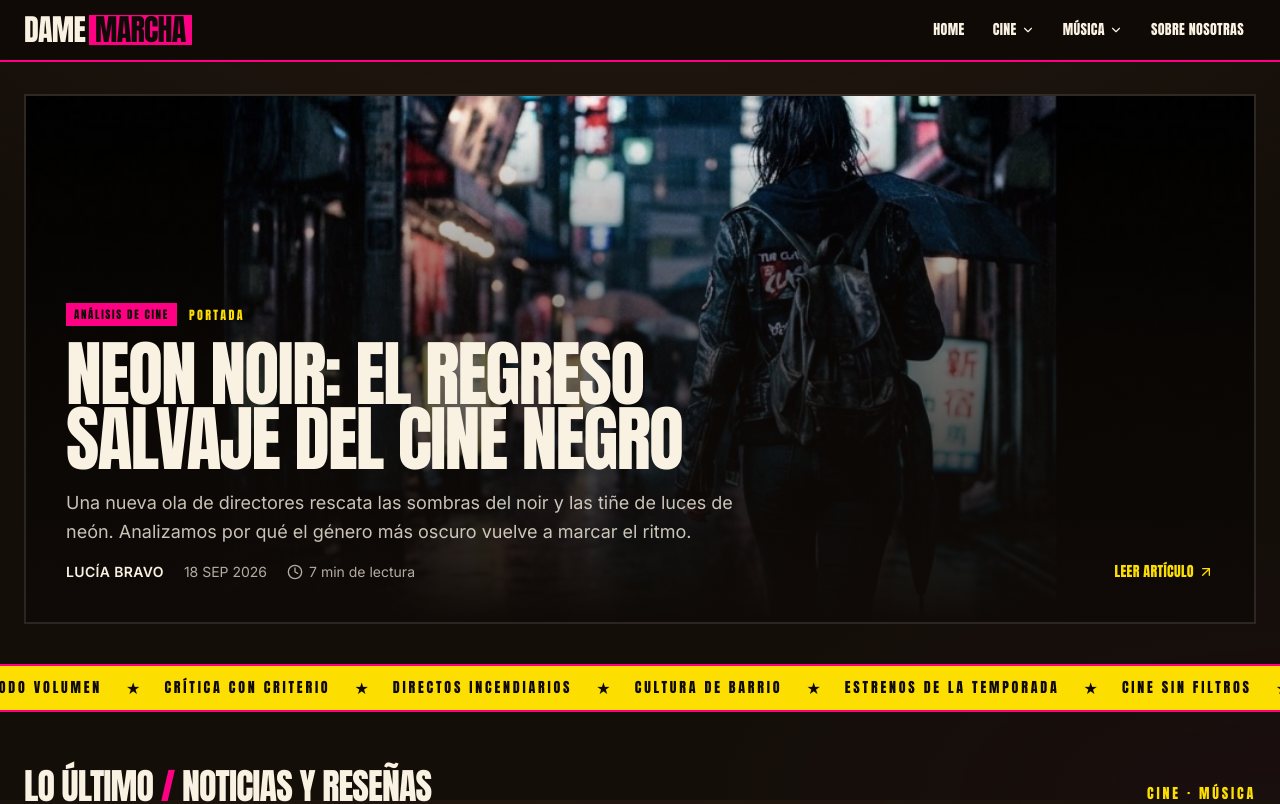
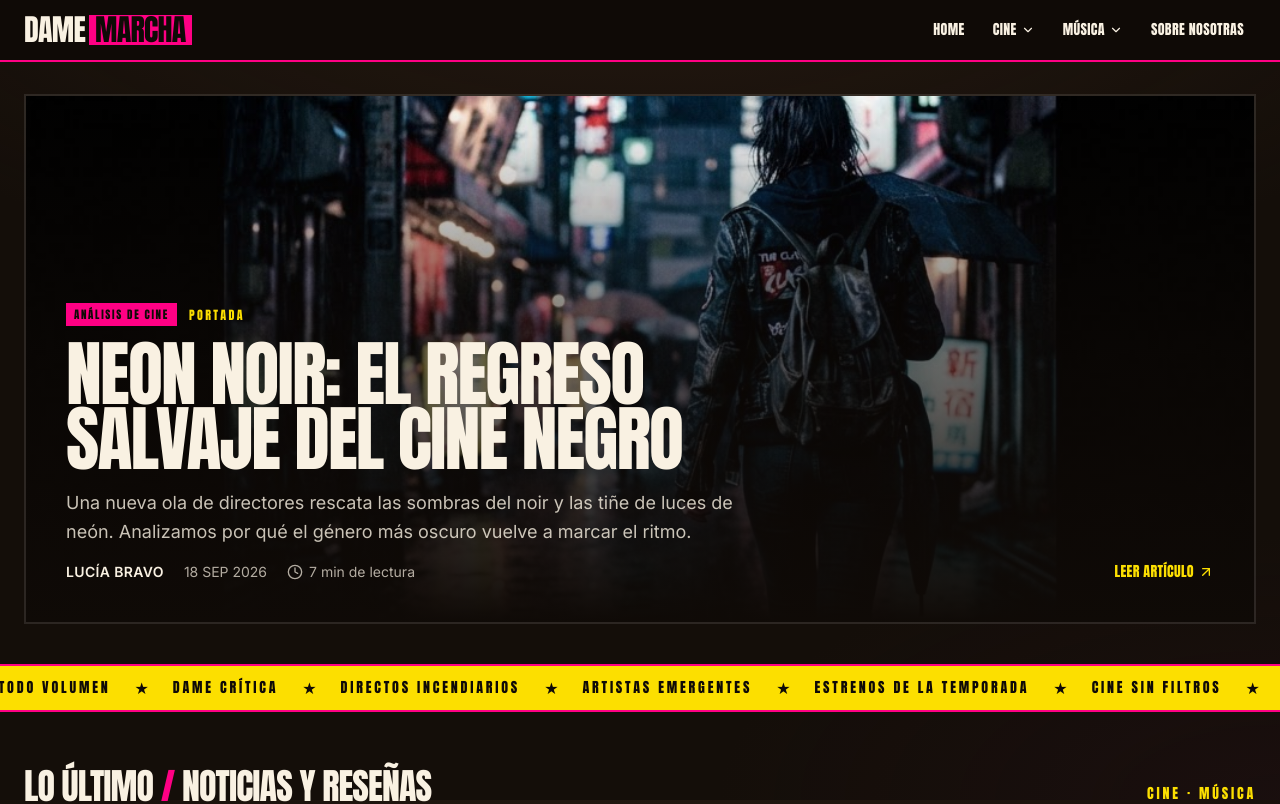
Before and after one commit to damemuchamarcha-bot/v0-damemuchamarcha-3871-7579d484, a Next.js app: page / in a window 1280 px wide. Shown: the top 804 px of the page. Built offline with nearby package versions, Linux system fonts and the light colour scheme.

Commit message:
Update marquee.tsx

```diff
--- a/components/marquee.tsx
+++ b/components/marquee.tsx
@@ -1,9 +1,9 @@
 const ITEMS = [
   'Cine sin filtros',
   'Música a todo volumen',
-  'Crítica con criterio',
+  'Dame crítica',
   'Directos incendiarios',
-  'Cultura de barrio',
+  'Artistas emergentes',
   'Estrenos de la temporada',
 ]
 
```
